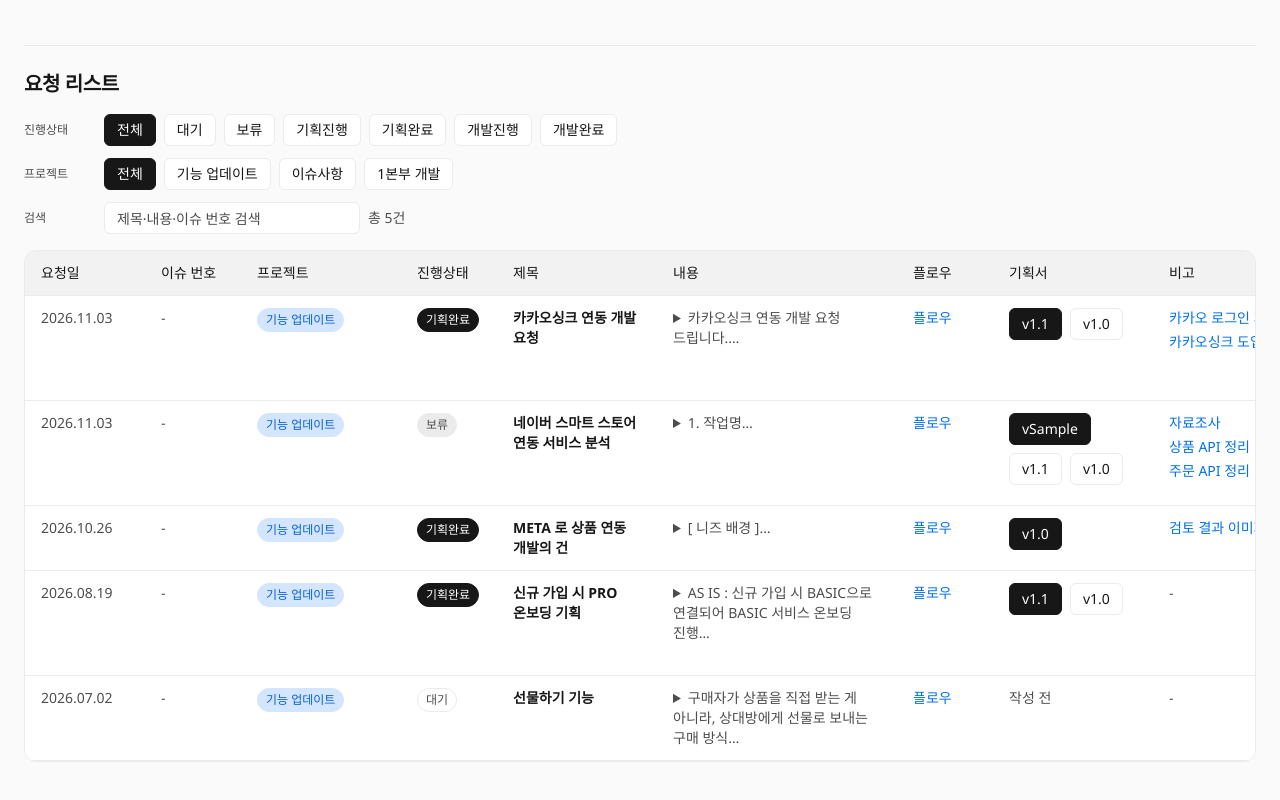
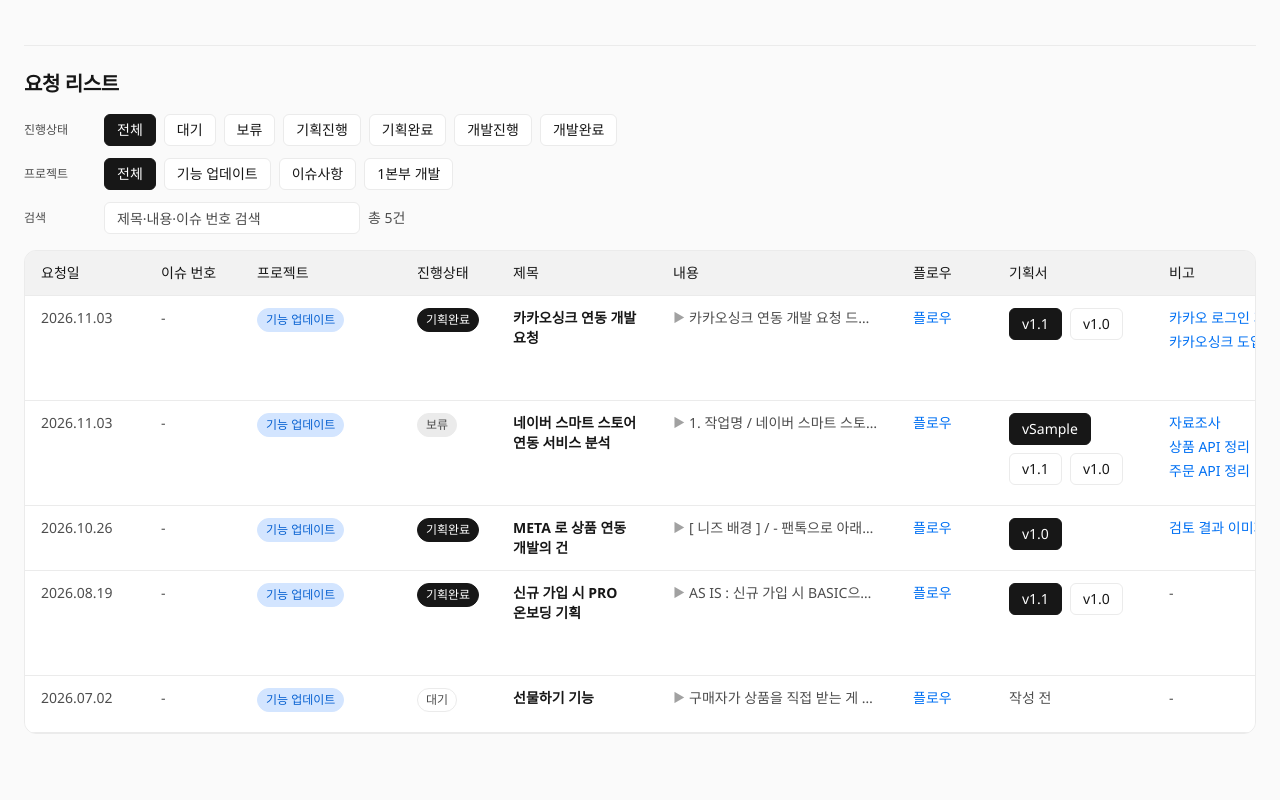
Before and after one commit to UDID-PLAN/blogpay, a website: page index.html in a window 1280 px wide. Shown: the part 368-1168 px from the top of the page. Drawn offline with Linux system fonts and the light colour scheme.

Commit message:
인덱스 내용 칸: 글자수 대신 셀 폭 기준 한 줄 말줄임(CSS)
Co-Authored-By: Claude Sonnet 5.5 <noreply@anthropic.com>
Claude-Session: https://claude.ai/code/session_01GfC6m4LXfRJjCzqp6TZy5L

```diff
--- a/index.html
+++ b/index.html
@@ -251,7 +251,10 @@ details > summary { cursor: pointer; margin-top: var(--sp-2); color: var(--body)
 .index-table col.w-lg { width: var(--col-lg); }
 .index-table th, .index-table td { overflow-wrap: break-word; }
 .index-table td.nowrap { white-space: nowrap; }
-.cell-content summary { margin: 0; }
+.cell-content summary { margin: 0; display: flex; gap: var(--sp-1); align-items: center; cursor: pointer; }
+.cell-content summary::before { content: "▶"; flex: none; font-size: var(--fs-xs); color: var(--faint); }
+.cell-content[open] summary::before { content: "▼"; }
+.cell-content .ell { min-width: 0; overflow: hidden; white-space: nowrap; text-overflow: ellipsis; }
 .cell-content div { margin-top: var(--sp-2); white-space: pre-line; word-break: break-all; }
 .vbtns { display: flex; flex-wrap: wrap; gap: var(--sp-2); }
 .vbtns + .vbtns { margin-top: var(--sp-2); }
@@ -569,7 +572,7 @@ https://devtalk.kakao.com/c/kakao-sync/115 - 2026.11.03 기능 업데이트">
   <td><span class="tag tone-blue">기능 업데이트</span></td>
   <td><span class="tag tone-ink">기획완료</span></td>
   <td><strong>카카오싱크 연동 개발 요청</strong></td>
-  <td class="col-content"><details class="cell-content"><summary>카카오싱크 연동 개발 요청 드립니다.…</summary><div>카카오싱크 연동 개발 요청 드립니다.
+  <td class="col-content"><details class="cell-content"><summary><span class="ell">카카오싱크 연동 개발 요청 드립니다. / 카카오싱크 개발가이드 / https://developers.kakao.com/docs/latest/ko/kakaosync/common / 카카오싱크 개발자 문의 게시판 / https://devtalk.kakao.com/c/kakao-sync/115</span></summary><div>카카오싱크 연동 개발 요청 드립니다.
 
 카카오싱크 개발가이드
 <a href="https://developers.kakao.com/docs/latest/ko/kakaosync/common" target="_blank" rel="noopener noreferrer">https://developers.kakao.com/docs/latest/ko/kakaosync/common</a>
@@ -596,7 +599,7 @@ https://devtalk.kakao.com/c/kakao-sync/115 - 2026.11.03 기능 업데이트">
   <td><span class="tag tone-blue">기능 업데이트</span></td>
   <td><span class="tag tone-gray">보류</span></td>
   <td><strong>네이버 스마트 스토어 연동 서비스 분석</strong></td>
-  <td class="col-content"><details class="cell-content"><summary>1. 작업명…</summary><div>1. 작업명
+  <td class="col-content"><details class="cell-content"><summary><span class="ell">1. 작업명 / 네이버 스마트 스토어 연동 서비스 분석 / 2. 작업내용 / - 연동 상품 가져오기 / - 상품 내보내기 / - 리뷰내용 가져오기 [ 리뷰 내용 가져오기는 스크래핑 및 유료 솔루션 ] / 이거 다시 알아보고 블로그페이에서 어떻게 써야하는지 체크해보고 기획서를 블로그페이에 맞게 한번 만들어봐요</span></summary><div>1. 작업명
 네이버 스마트 스토어 연동 서비스 분석
 
 2. 작업내용
@@ -649,7 +652,7 @@ https://devtalk.kakao.com/c/kakao-sync/115 - 2026.11.03 기능 업데이트">
   <td><span class="tag tone-blue">기능 업데이트</span></td>
   <td><span class="tag tone-ink">기획완료</span></td>
   <td><strong>META 로 상품 연동 개발의 건</strong></td>
-  <td class="col-content"><details class="cell-content"><summary>[ 니즈 배경 ]…</summary><div>[ 니즈 배경 ]
+  <td class="col-content"><details class="cell-content"><summary><span class="ell">[ 니즈 배경 ] / - 팬톡으로 아래와 같이 문의 옴. / 안녕하세요. 블로그페이 쇼핑몰과 Meta 상품 카탈로그 자동 연동 관련 문의드립니다. / - 블로그페이 ID: bonitabongbong / - 쇼핑몰 도메인: https://dovia.kr / - Instagram: @dovia.kr / 현재 Meta 도메인 인증과 Instagram Shop 연결은 완료했으며, 카탈로그에 수동 등록한 상품은 릴스 제품 태그 및 쇼핑몰 상세페이지 연결까지 정상 작동합니다. / 신상품마다 카탈로그에 별도로 등록하는 번거로움을 줄이고 싶어 아래 내용을 문의드립니다. / 1. 블로그페이 상품을 Meta(Facebook·Instagram) 카탈로그에 자동 연동하는 기능이나 제휴 서비스가 있나요? / 2. Meta에 등록할 수 있는 상품 피드 URL(CSV·XML 등)을 제공하나요? 제공한다면 설정 방법을 안내 부탁드립니다. / 3. 기본 연동 기능이 없다면, 공식 상품 조회 API로 별도 자동 연동 프로그램을 개발해도 되나요? API 이용 신청·권한·비용·제한 사항이 있나요? / 4. 신상품 추가뿐 아니라 가격 변경, 품절·판매중지 상태도 자동 반영할 수 있나요? / 5. 연동되는 상품 링크를 단축주소(bp2.kr)가 아닌, 인증된 dovia.kr의 상품 상세페이지 주소로 지정할 수 있나요? / 가능한 방법과 필요한 절차, 추가 비용을 안내 부탁드립니다. 감사합니다. / - 1번, 2번 에 대해 현재는 지원하지 않고 있는 기능이어서 / 개발 가능한지 검토 지시 (사장님) / [ 검토 결과 ] / (이미지) / - 개발 외 META 연동으로 환경 설정 등 기획도 필요할것으로 판단됨.</span></summary><div>[ 니즈 배경 ]
  - 팬톡으로 아래와 같이 문의 옴.
 
 ===
@@ -698,7 +701,7 @@ to be : 신규 가입 시 pro로 연결되어 pro 서비스 온보딩 진행
   <td><span class="tag tone-blue">기능 업데이트</span></td>
   <td><span class="tag tone-ink">기획완료</span></td>
   <td><strong>신규 가입 시 PRO 온보딩 기획</strong></td>
-  <td class="col-content"><details class="cell-content"><summary>AS IS : 신규 가입 시 BASIC으로 연결되어 BASIC 서비스 온보딩 진행…</summary><div>AS IS : 신규 가입 시 BASIC으로 연결되어 BASIC 서비스 온보딩 진행
+  <td class="col-content"><details class="cell-content"><summary><span class="ell">AS IS : 신규 가입 시 BASIC으로 연결되어 BASIC 서비스 온보딩 진행 / TO BE : 신규 가입 시 PRO로 연결되어 PRO 서비스 온보딩 진행 / → 추후 논의 후 BASIC 버전 클로징 예정 / 블로그페이 가입하고 처음 판매자 관리자 페이지 들어오면 베이직으로 접속이 되고 온보딩이 나오고 있는데 이 부분을 처음 판매자 관리자 페이지 들어오면 프로 페이지로 들어오게하고 온보딩이 나오면 될거 같아요 프로, 베이직 두개 버전으로 나뉘어져있어서 하나로 통합하기위함이에요</span></summary><div>AS IS : 신규 가입 시 BASIC으로 연결되어 BASIC 서비스 온보딩 진행
 TO BE : 신규 가입 시 PRO로 연결되어 PRO 서비스 온보딩 진행
 → 추후 논의 후 BASIC 버전 클로징 예정
 
@@ -727,7 +730,7 @@ TO BE : 신규 가입 시 PRO로 연결되어 PRO 서비스 온보딩 진행
   <td><span class="tag tone-blue">기능 업데이트</span></td>
   <td><span class="tag tone-mute">대기</span></td>
   <td><strong>선물하기 기능</strong></td>
-  <td class="col-content"><details class="cell-content"><summary>구매자가 상품을 직접 받는 게 아니라, 상대방에게 선물로 보내는 구매 방식…</summary><div>구매자가 상품을 직접 받는 게 아니라, 상대방에게 선물로 보내는 구매 방식
+  <td class="col-content"><details class="cell-content"><summary><span class="ell">구매자가 상품을 직접 받는 게 아니라, 상대방에게 선물로 보내는 구매 방식 / 핵심 포인트만 말하면: / - 일반 구매: 내가 사고 내가 받음 / - 선물하기: 내가 결제하고 상대방이 받음 / - 방식: 받는 사람에게 카카오톡/SMS/링크로 선물 수락 페이지 전달 / - 받는 사람 역할: 배송지 입력, 옵션 선택, 수락/거절 가능 / - 목적: 생일, 기념일, 감사 선물처럼 구매 전환을 쉽게 만듦 / - 강점: 상대방 주소를 몰라도 선물 가능해서 구매 장벽이 낮음 / - 중요한 요소: 선물 메시지, 배송지 입력, 유효기간, 취소/환불 정책 / - 주의점: 미수락 시 자동취소, 옵션 변경, 품절 처리 기준을 명확히 해야 함 / 선물하기는 상품 구매를 “내가 쓰는 쇼핑”에서 “상대에게 보내는 쇼핑”으로 확장하는 기능</span></summary><div>구매자가 상품을 직접 받는 게 아니라, 상대방에게 선물로 보내는 구매 방식
 
 핵심 포인트만 말하면:
 - 일반 구매: 내가 사고 내가 받음
--- a/src/doc.css
+++ b/src/doc.css
@@ -240,7 +240,10 @@ details > summary { cursor: pointer; margin-top: var(--sp-2); color: var(--body)
 .index-table col.w-lg { width: var(--col-lg); }
 .index-table th, .index-table td { overflow-wrap: break-word; }
 .index-table td.nowrap { white-space: nowrap; }
-.cell-content summary { margin: 0; }
+.cell-content summary { margin: 0; display: flex; gap: var(--sp-1); align-items: center; cursor: pointer; }
+.cell-content summary::before { content: "▶"; flex: none; font-size: var(--fs-xs); color: var(--faint); }
+.cell-content[open] summary::before { content: "▼"; }
+.cell-content .ell { min-width: 0; overflow: hidden; white-space: nowrap; text-overflow: ellipsis; }
 .cell-content div { margin-top: var(--sp-2); white-space: pre-line; word-break: break-all; }
 .vbtns { display: flex; flex-wrap: wrap; gap: var(--sp-2); }
 .vbtns + .vbtns { margin-top: var(--sp-2); }
--- a/tools/build.mjs
+++ b/tools/build.mjs
@@ -214,10 +214,8 @@ function cmdIndex() {
   const contentCell = (text) => {
     const lines = String(text || '').split('\n').map((x) => x.trim()).filter((x) => x && x !== '===');
     if (!lines.length) return '<span class="mute">-</span>';
-    let head = lines[0];
-    if (head.length > 60) head = head.slice(0, 60);
-    if (lines.length > 1 || lines[0].length > 60) head += '…'; // 한 줄을 넘으면 말줄임
-    return `<details class="cell-content"><summary>${esc(head)}</summary><div>${linkify(String(text).trim())}</div></details>`;
+    const head = lines.join(' / '); // 한 줄 표시는 CSS(말줄임)가 처리
+    return `<details class="cell-content"><summary><span class="ell">${esc(head)}</span></summary><div>${linkify(String(text).trim())}</div></details>`;
   };
 
   for (const r of reqs) {
```
